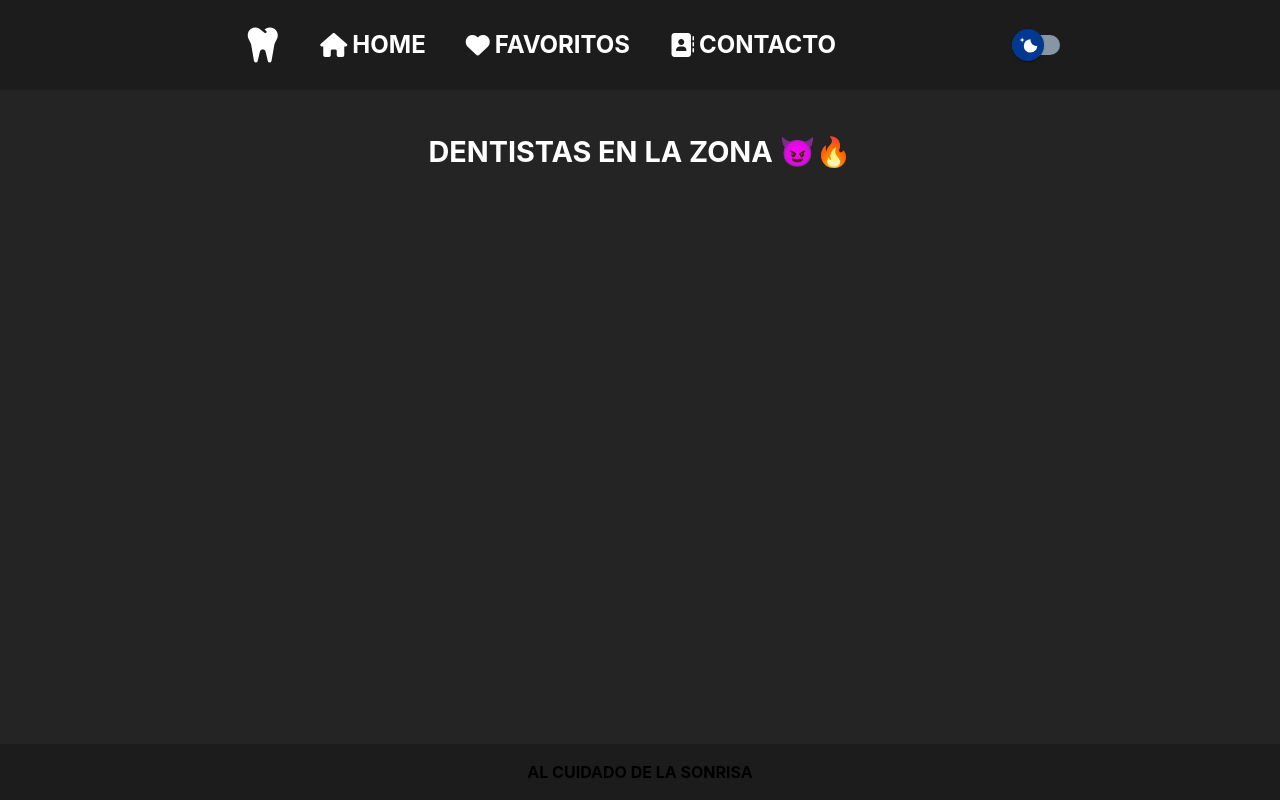
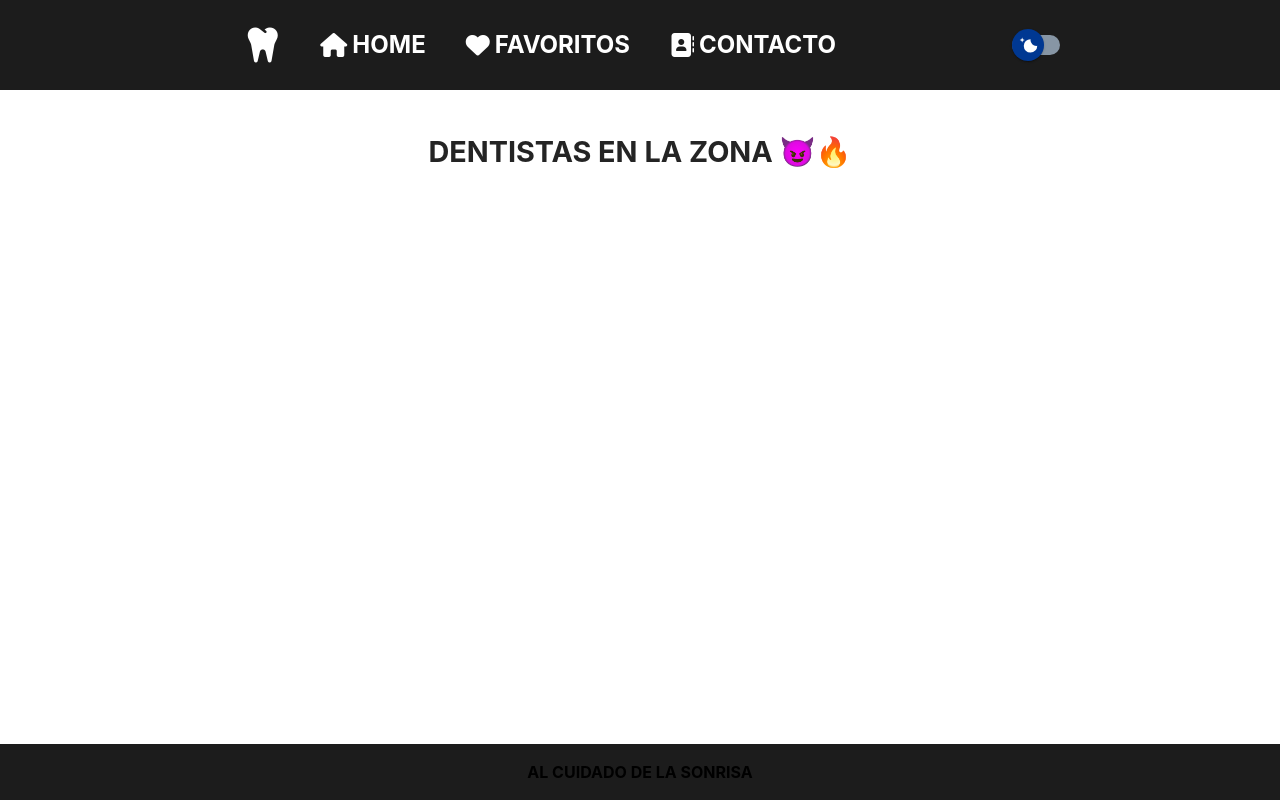
Before and after one commit to fdreer/odontologos-en-la-zona, a React (Vite) app: page / in a window 1280 px wide. Built offline with nearby package versions, Linux system fonts and the light colour scheme; no server answers.

Commit message:
se puede guardar el theme en el localStorage

```diff
--- a/src/contexts/ThemeContext.jsx
+++ b/src/contexts/ThemeContext.jsx
@@ -1,13 +1,16 @@
 import {useState} from 'react'
 import {createContext} from 'react'
+import {getThemeFromStorage, saveThemeInStorage} from '../logic/storage'
 
 export const ThemeContext = createContext(ThemeProvider)
 
 export function ThemeProvider({children}) {
-  const [theme, setTheme] = useState('dark')
+  const [theme, setTheme] = useState(getThemeFromStorage)
 
   function changeTheme() {
-    setTheme(theme === 'dark' ? 'light' : 'dark')
+    const newTheme = theme === 'dark' ? 'light' : 'dark'
+    setTheme(newTheme)
+    saveThemeInStorage(newTheme)
   }
 
   const value = {
--- a/src/logic/storage.js
+++ b/src/logic/storage.js
@@ -42,3 +42,14 @@ export const isInStorage = id => {
   const favsDentists = JSON.parse(localStorage.getItem('favs'))
   return favsDentists.some(fav => fav.id === id)
 }
+
+export const getThemeFromStorage = () => {
+  if (localStorage.getItem('theme') === null) {
+    return 'light'
+  }
+  return JSON.parse(localStorage.getItem('theme'))
+}
+
+export const saveThemeInStorage = theme => {
+  localStorage.setItem('theme', JSON.stringify(theme))
+}
```
